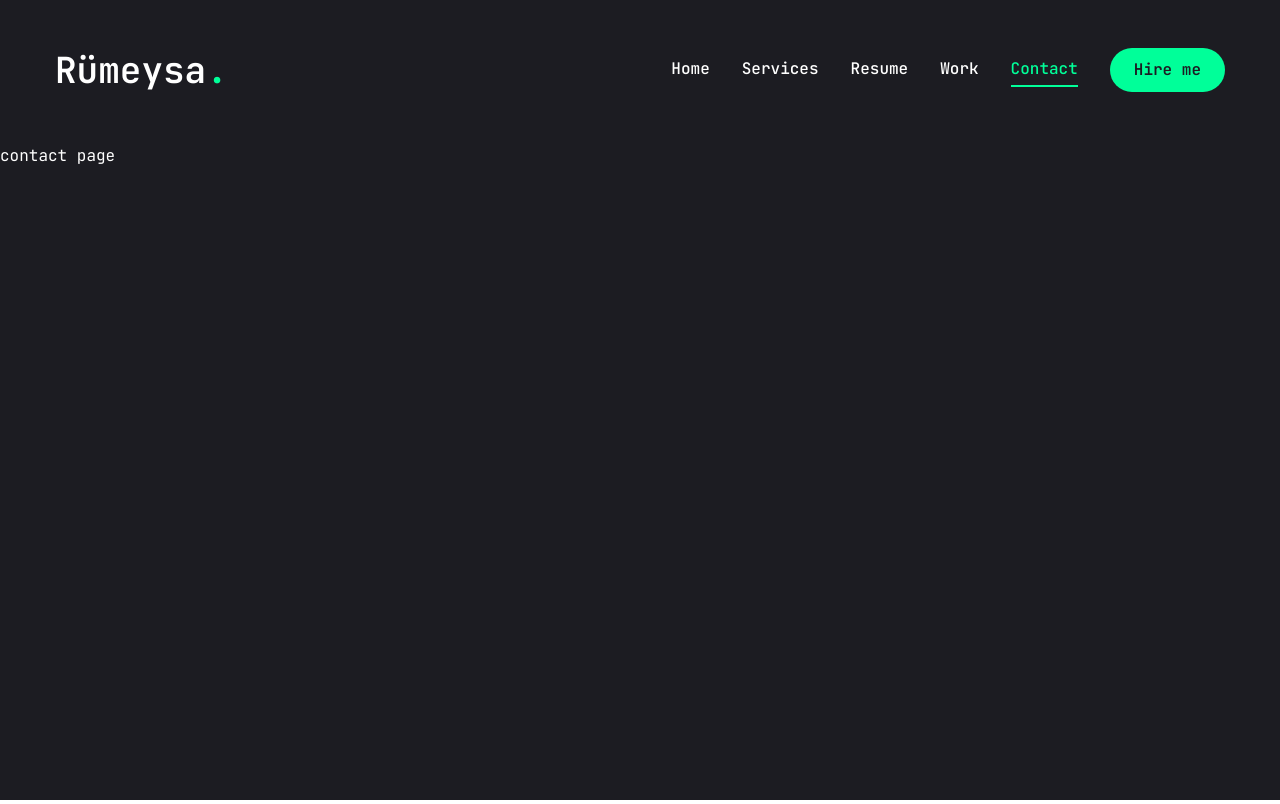
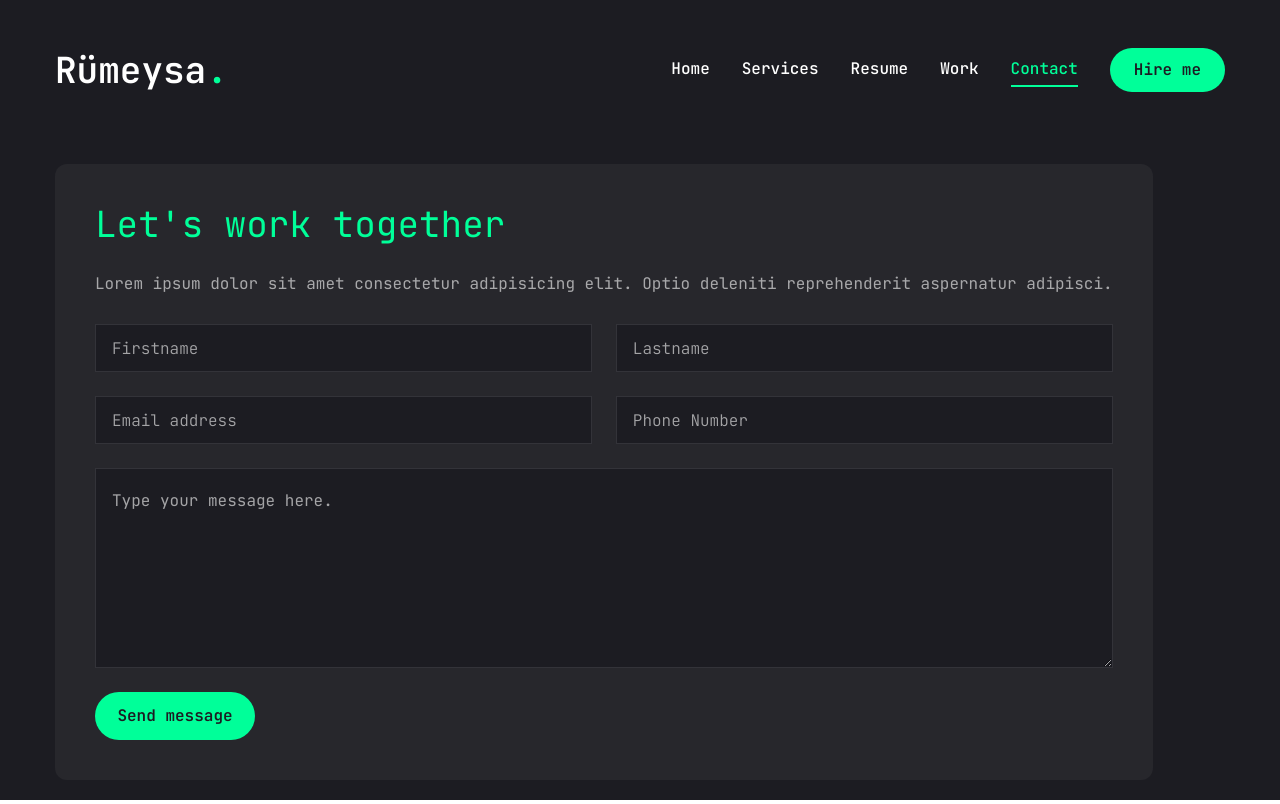
Before and after one commit to bbiircan/rumeysa-portfolio, a Next.js app: page /contact in a window 1280 px wide. Built offline with nearby package versions, Linux system fonts and the light colour scheme.

Commit message:
Completed the contact page implementation.

```diff
--- a/app/contact/page.jsx
+++ b/app/contact/page.jsx
@@ -1,6 +1,39 @@
+"use client";
+
+import { Button } from "@/components/ui/button";
+import { Input } from "@/components/ui/input";
+import { Textarea } from "@/components/ui/textarea";
+
+import { Select, SelectContent, SelectGroup, SelectItem, SelectLabel, SelectTrigger, SelectValue } from "@/components/ui/select";
+
+import { motion } from "framer-motion";
+
 const Contact = () => {
   return (
-    <div>contact page</div>
+    <motion.section initial={{opacity: 0}} animate={{opacity:1, transition: {delay: 2.4, duration: 0.4, ease: "easeIn"}}} className="py-6">
+      <div className="container mx-auto">
+        <div className="flex flex-col xl:flex-row gap-[30px]">
+          {/* form */}
+          <div className="xl:h-[54%] order-2 xl:order-none">
+            <form className="flex flex-col gap-6 p-10 bg-[#27272c] rounded-xl">
+              <h3 className="text-4xl text-accent">Let's work together</h3>
+              <p className="text-white/60">Lorem ipsum dolor sit amet consectetur adipisicing elit. Optio deleniti reprehenderit aspernatur adipisci.</p>
+              {/* input */}
+              <div className="grid grid-cols-1 md:grid-cols-2 gap-6">
+                <Input type="firstname" placeholder="Firstname" />
+                <Input type="lastname" placeholder="Lastname" />
+                <Input type="email" placeholder="Email address" />
+                <Input type="phone" placeholder="Phone Number " />
+              </div>
+              {/* textarea */}
+              <Textarea className="h-[200px]" placeholder="Type your message here."/>
+              {/* btn */}
+              <Button size="md" className="max-w-40">Send message</Button>
+            </form>
+          </div>
+        </div>
+      </div>
+    </motion.section>
   )
 }
 
--- a/components/ui/input.jsx
+++ b/components/ui/input.jsx
@@ -7,7 +7,7 @@
     (<input
       type={type}
       className={cn(
-        "flex h-10 w-full rounded-md border border-slate-200 bg-white px-3 py-2 text-base ring-offset-white file:border-0 file:bg-transparent file:text-sm file:font-medium file:text-slate-950 placeholder:text-slate-500 focus-visible:outline-none focus-visible:ring-2 focus-visible:ring-slate-950 focus-visible:ring-offset-2 disabled:cursor-not-allowed disabled:opacity-50 md:text-sm dark:border-slate-800 dark:bg-slate-950 dark:ring-offset-slate-950 dark:file:text-slate-50 dark:placeholder:text-slate-400 dark:focus-visible:ring-slate-300",
+        "flex h-[48px] rounded-md border border-white/10 focus:border-accent font-light bg-primary px-4 py-5 text-base placeholder:text-white/60 outline-none",
         className
       )}
       ref={ref}
--- a/components/ui/textarea.jsx
+++ b/components/ui/textarea.jsx
@@ -6,7 +6,7 @@
   return (
     (<textarea
       className={cn(
-        "flex min-h-[80px] w-full rounded-md border border-slate-200 bg-white px-3 py-2 text-base ring-offset-white placeholder:text-slate-500 focus-visible:outline-none focus-visible:ring-2 focus-visible:ring-slate-950 focus-visible:ring-offset-2 disabled:cursor-not-allowed disabled:opacity-50 md:text-sm dark:border-slate-800 dark:bg-slate-950 dark:ring-offset-slate-950 dark:placeholder:text-slate-400 dark:focus-visible:ring-slate-300",
+        "flex min-h-[80px] w-full rounded-md border border-white/10 bg-primary px-4 py-5 text-base placeholder:text-white/60 focus-visible:outline-none focus-visible:ring-1 focus-visible:ring-accent focus-visible:ring-offset-0 disabled:cursor-not-allowed disabled:opacity-50",
         className
       )}
       ref={ref}
```
